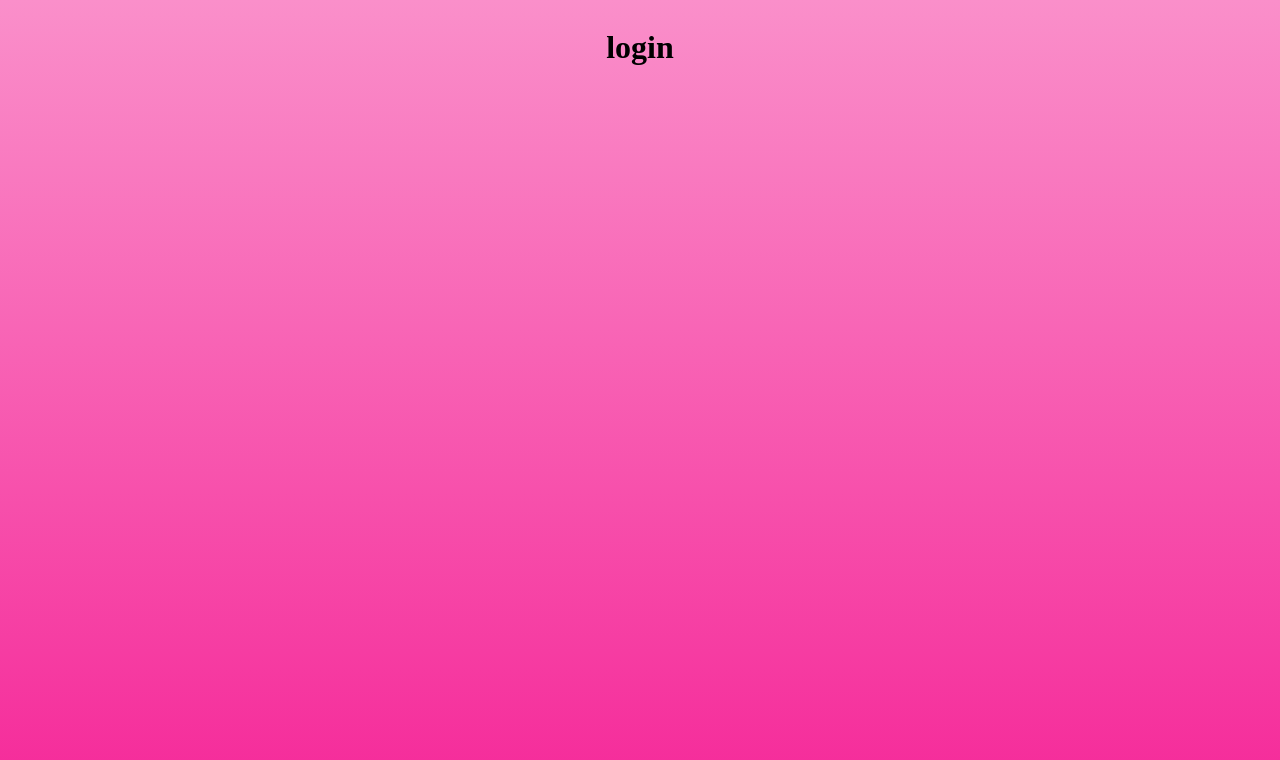
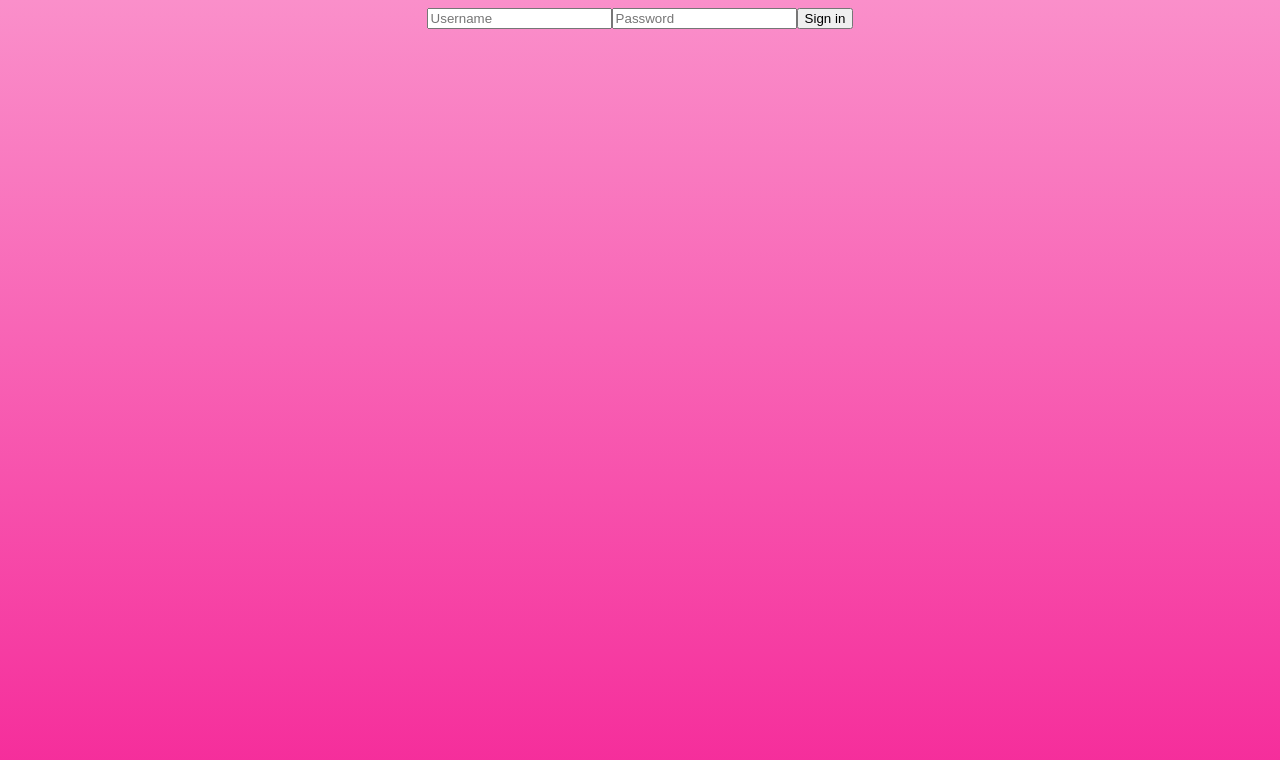
Before and after one commit to tildanyrvik/API, a React (Vite) app in the folder mini-game/: page /login in a window 1280 px wide. Shown: the top 760 px of the page. Built offline with nearby package versions, Linux system fonts and the light colour scheme.

Commit message:
login created

```diff
--- a/mini-game/src/pages/login.jsx
+++ b/mini-game/src/pages/login.jsx
@@ -2,26 +2,27 @@ import { useState } from "react";
 import { useNavigate, Link } from "react-router-dom";
 
 function Login (){
-    const [userName, setUsername] = useState("");
+    const [username, setUsername] = useState("");
     const [password, setPassword] = useState("");
-
     const navigate = useNavigate();
 
     const processLogin = () => {
         const storedPassword = localStorage.getItem(username);
 
-        if (storedPassword === null) {
-            alert("Username not found");
-        } else if (storedPassword === password) {
-            navigate("/game");
-        } else {
-            alert("Wrong password");
-        }
-    };
+    if (storedPassword === password) {
+         navigate("/game");
+    }else {
+        alert("Wrong username or password");
+    }
+    }
+
+
 
     return(
         <div>
-            <h1>login</h1>
+            <input type="text" placeholder="Username" value={username} onChange= {(e) => setUsername(e.target.value)} />
+            <input type="password" placeholder="Password" value={password} onChange= {(e) => setPassword(e.target.value)} />
+            <button onClick={processLogin}>Sign in</button>
         </div>
     )
 }
```
